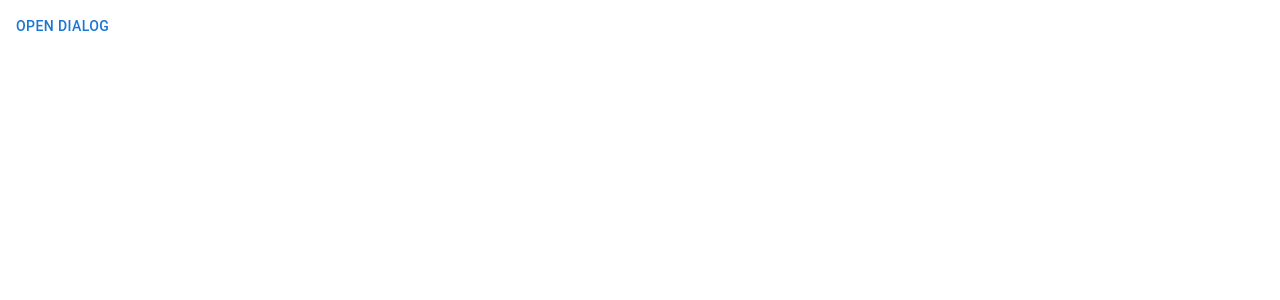
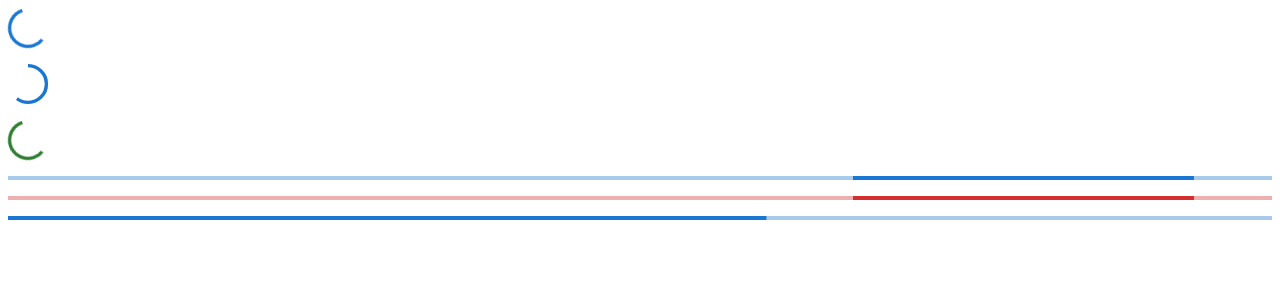
Before and after one commit to Radexman/MUI-React, a React (Vite) app: page / in a window 1280 px wide. Shown: the top 300 px of the page. Built offline with nearby package versions, Linux system fonts and the light colour scheme.

Commit message:
Progress

```diff
--- a/src/App.tsx
+++ b/src/App.tsx
@@ -25,7 +25,8 @@
 // import MuiTable from './components/MuiTable';
 // import MuiAlert from './components/MuiAlert';
 // import MuiSnackbar from './components/MuiSnackbar';
-import MuiDialog from './components/MuiDialog';
+// import MuiDialog from './components/MuiDialog';
+import MuiProgress from './components/MuiProgress';
 
 function App() {
 	return (
@@ -58,7 +59,8 @@ function App() {
 				{/* <MuiTable /> */}
 				{/* <MuiAlert /> */}
 				{/* <MuiSnackbar /> */}
-				<MuiDialog />
+				{/* <MuiDialog /> */}
+				<MuiProgress />
 			</div>
 		</>
 	);
--- /dev/null
+++ b/src/components/MuiProgress.tsx
@@ -0,0 +1,22 @@
+import { Stack, CircularProgress, LinearProgress } from '@mui/material';
+
+const MuiProgress = () => {
+	return (
+		<Stack spacing={2}>
+			<CircularProgress />
+			<CircularProgress
+				variant='determinate'
+				value={60}
+			/>
+			<CircularProgress color='success' />
+			<LinearProgress />
+			<LinearProgress color='error' />
+			<LinearProgress
+				variant='determinate'
+				value={60}
+			/>
+		</Stack>
+	);
+};
+
+export default MuiProgress;
```
